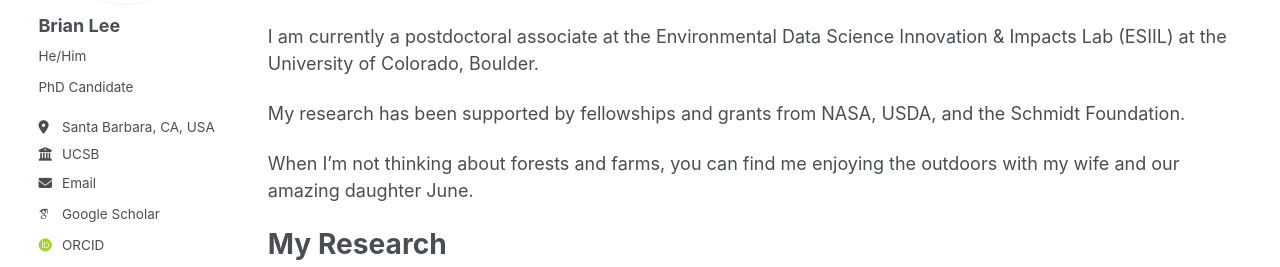
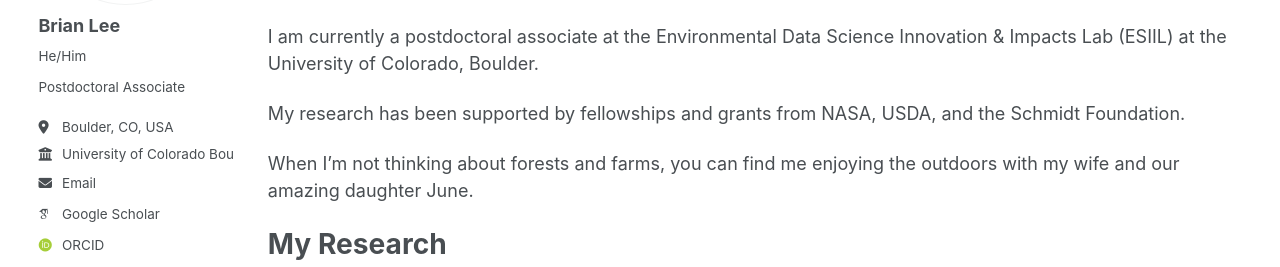
Before and after one commit to bhyleee/bhyleee.github.io, a Jekyll site: the page built from _pages/about.md, in a window 1280 px wide. Shown: the part 284-551 px from the top of the page. Built offline with Jekyll 4.4.1, drawn with Linux system fonts in a browser that asks for light colours; some web fonts are replaced.

Commit message:
Update _config.yml

```diff
--- a/_config.yml
+++ b/_config.yml
@@ -25,9 +25,9 @@ author:
   avatar           : "profile.jpg"
   name             : "Brian Lee"
   pronouns         : "He/Him"
-  bio              : "PhD Candidate"
-  location         : "Santa Barbara, CA, USA"
-  employer         : "UCSB"
+  bio              : "Postdoctoral Associate"
+  location         : "Boulder, CO, USA"
+  employer         : "University of Colorado Boulder"
   uri              : # URL
   email            : "bhyleee@gmail.com"
 
```
